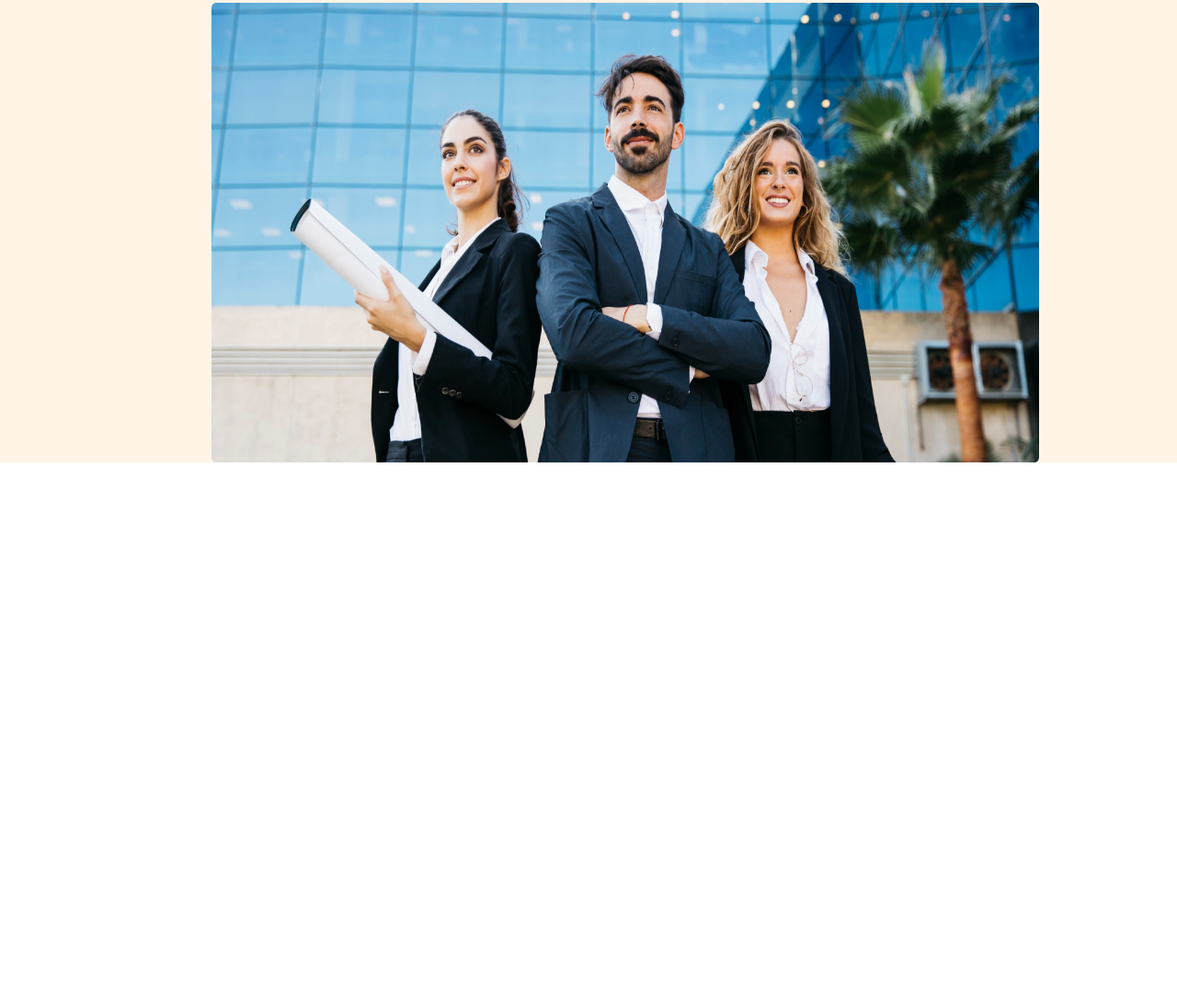
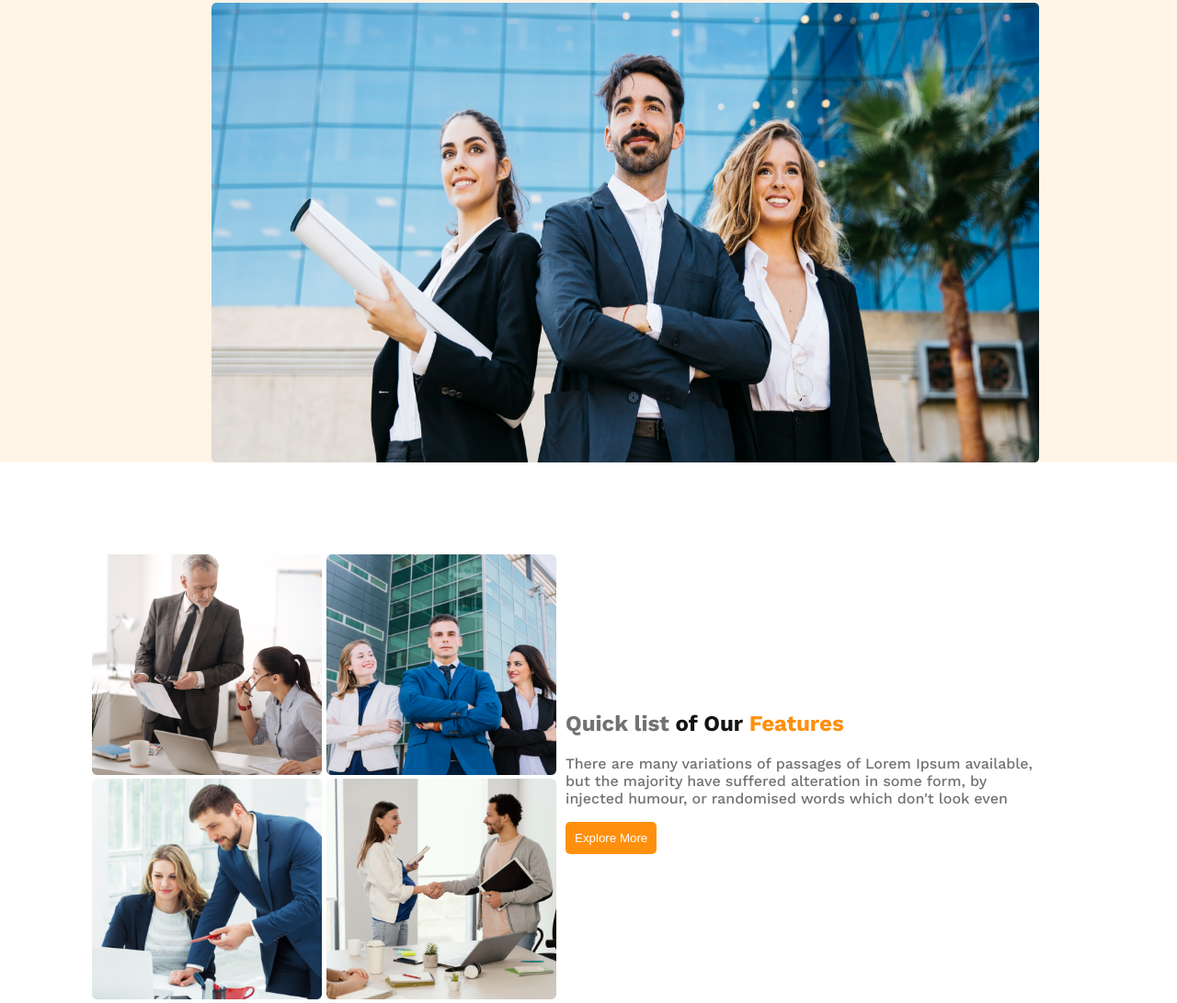
Before and after one commit to maheefaisal/architect, a plain HTML site: page index.html in a window 1280 px wide. Shown: the part 552-1643 px from the top of the page at 92% size. Before the commit the page ends 1055 px from the top, so only its background shows below. Drawn offline with nearby package versions, Linux system fonts and the light colour scheme.

Commit message:
quick list

```diff
--- a/index.html
+++ b/index.html
@@ -33,6 +33,30 @@
             <button>Explore More</button>
             <img class="brand-new-image" src="./images/banner.png" alt="">
         </section>
+        <!-- Quick list   -->
+        <section class="container-quick-list">
+
+            <div class="quick-list-contents-one">
+                <img src="./images/team1.png" alt="">
+                <img src="./images/team2.png" alt="">
+                <img src="./images/team3.png" alt="">
+                <img src="./images/team4.png" alt="">
+            </div>
+            <div class="quick-list-contents-two">
+                <h2><span class="quick-span-1"> Quick list</span>
+                    <span class="quick-span-2"> of Our</span>  <span class="quick-span-3">Features</span></h2>
+                <p>There are many variations of passages of Lorem Ipsum available, but the majority have
+                    suffered alteration in some form, by injected humour, or randomised words which don't look
+                    even</p>
+                <button>Explore More</button>
+
+            </div>
+
+
+
+
+
+        </section>
     </main>
 
 </body>
--- a/style/style.css
+++ b/style/style.css
@@ -58,14 +58,49 @@ header {
   margin-bottom: 30px;
   margin-left: 600px;
   margin-right: 600px;
-
 }
 .brand-new-container img {
   width: 900px;
   height: 500px;
   margin-left: 230px;
+}
+/* Styling quick list  */
+.container-quick-list {
+    display: grid;
+    grid-template-columns: repeat(2,1fr);
+    margin-left: 100px;
+    margin-right: 150px;
+    margin-top: 100px;
+}
+.quick-list-contents-one img{
+
+    width: 250px;
+    height: 240px;
 
 }
+.quick-span-1{
+    color: rgba(114, 114, 114, 1);
+}
+.quick-span-2{
+    color: rgba(19, 19, 19, 1);
+}
+.quick-span-3{
+    color: rgba(255, 144, 14, 1);
+}
+.quick-list-contents-two p{
+    color: #727272;
+}
+.quick-list-contents-two button{
+    color: white;
+    background-color: #ff900e;
+    border: none;
+    border-radius: 5px;
+    padding: 10px 10px;
+}
+.quick-list-contents-two{
+    margin-top: 150px;
+}
+
 
 /* -------------------------------------Media query--------------
   */
@@ -99,11 +134,21 @@ header {
     margin-left: 150px;
     margin-right: 150px;
     padding: 20px 20px;
-
   }
   .brand-new-container p {
     padding-left: 0px;
     padding-right: 0px;
     padding-bottom: 50px;
   }
+  .container-quick-list {
+    display: grid;
+    grid-template-columns: repeat(1,0.5fr);
+
 }
+.quick-list-contents-two{
+    text-align: center;
+}
+quick-list-contents-one img{
+    padding-top: 55px;
+}
+}
```
